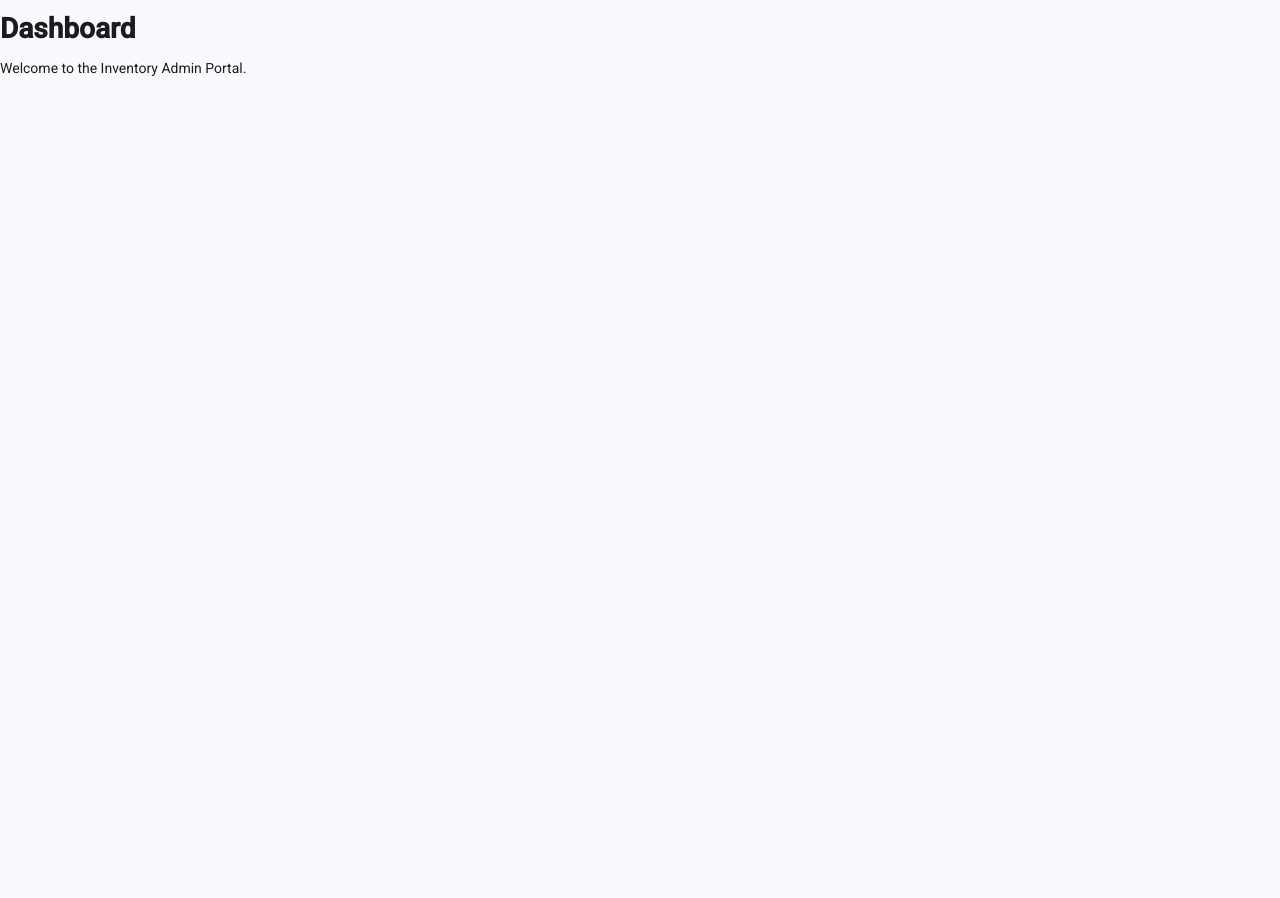
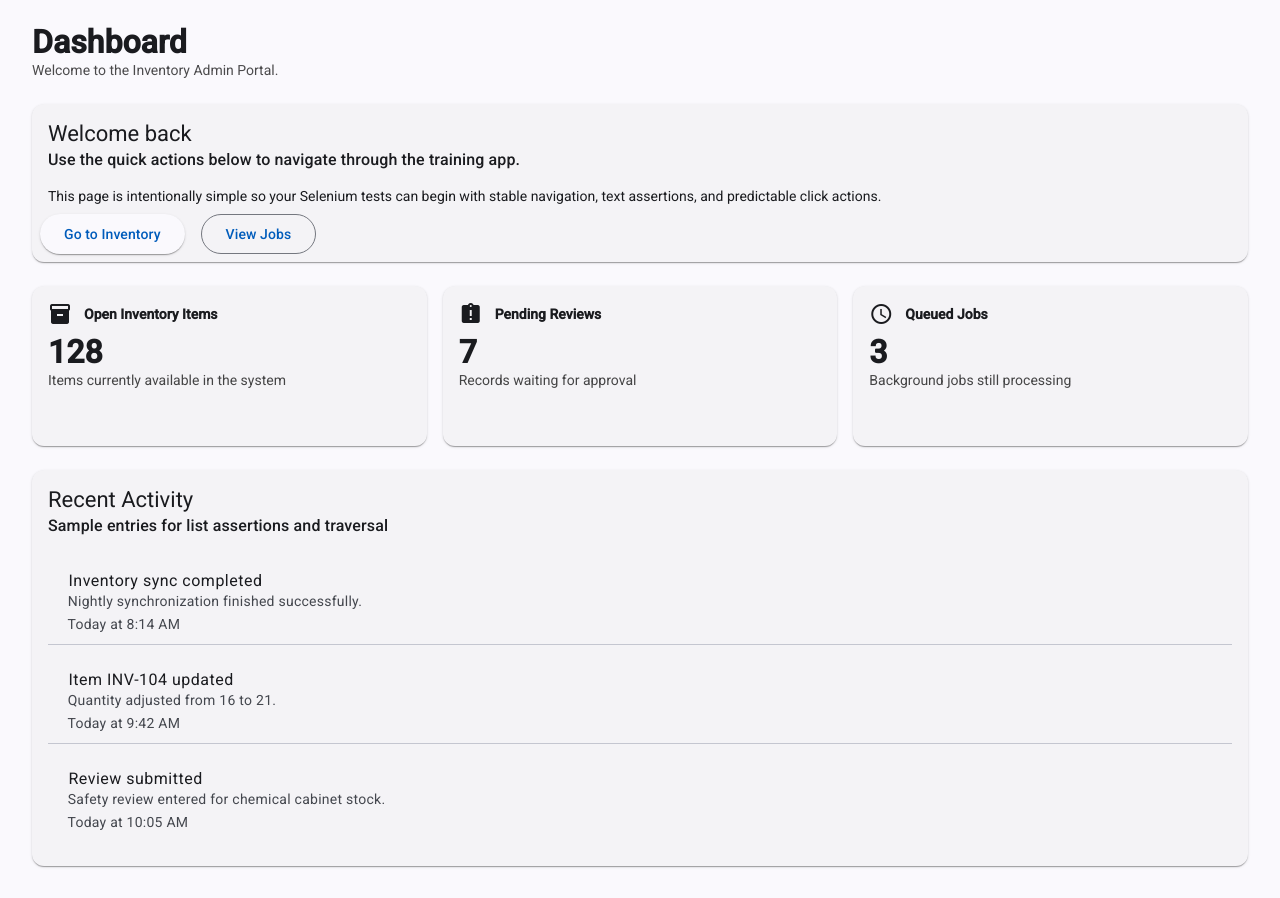
Before and after one commit to disnaut/selenium-training-demo, an Angular app in the folder selenium-training-app/: page /dashboard in a window 1280 px wide. Before the commit the page ends 819 px from the top, so only its background shows below. Built offline with nearby package versions, Linux system fonts and the light colour scheme.

Commit message:
added dashboard.

```diff
--- a/selenium-training-app/src/app/features/dashboard/dashboard.html
+++ b/selenium-training-app/src/app/features/dashboard/dashboard.html
@@ -1,4 +1,99 @@
-<div data-testid="dashboard-page">
-  <h1 data-testid="dashboard-title">Dashboard</h1>
-  <p>Welcome to the Inventory Admin Portal.</p>
+<div class="dashboard-page" data-testid="dashboard-page">
+  <header class="dashboard-header" data-testid="dashboard-header">
+    <div>
+      <h1 data-testid="dashboard-title">Dashboard</h1>
+      <p data-testid="dashboard-subtitle">Welcome to the Inventory Admin Portal.</p>
+    </div>
+  </header>
+
+  <section class="dashboard-grid">
+    <mat-card class="welcome-card" data-testid="dashboard-welcome-card">
+      <mat-card-header>
+        <mat-card-title data-testid="dashboard-welcome-title"> Welcome back </mat-card-title>
+        <mat-card-subtitle data-testid="dashboard-welcome-subtitle">
+          Use the quick actions below to navigate through the training app.
+        </mat-card-subtitle>
+      </mat-card-header>
+
+      <mat-card-content>
+        <p data-testid="dashboard-welcome-message">
+          This page is intentionally simple so your Selenium tests can begin with stable navigation,
+          text assertions, and predictable click actions.
+        </p>
+      </mat-card-content>
+
+      <mat-card-actions class="quick-actions">
+        <button
+          mat-raised-button
+          color="primary"
+          routerLink="/inventory"
+          data-testid="dashboard-go-to-inventory-button"
+        >
+          Go to Inventory
+        </button>
+
+        <button mat-stroked-button type="button" data-testid="dashboard-view-jobs-button">
+          View Jobs
+        </button>
+      </mat-card-actions>
+    </mat-card>
+
+    <div class="stats-grid" data-testid="dashboard-stats-grid">
+      @for (stat of stats; track stat.testId) {
+        <mat-card class="stat-card" [attr.data-testid]="stat.testId">
+          <mat-card-content>
+            <div class="stat-card-header">
+              <mat-icon [attr.data-testid]="stat.testId + '-icon'">
+                {{ stat.icon }}
+              </mat-icon>
+              <span class="stat-title" [attr.data-testid]="stat.testId + '-title'">
+                {{ stat.title }}
+              </span>
+            </div>
+
+            <div class="stat-value" [attr.data-testid]="stat.testId + '-value'">
+              {{ stat.value }}
+            </div>
+
+            <p class="stat-description" [attr.data-testid]="stat.testId + '-description'">
+              {{ stat.description }}
+            </p>
+          </mat-card-content>
+        </mat-card>
+      }
+    </div>
+
+    <mat-card class="activity-card" data-testid="dashboard-activity-card">
+      <mat-card-header>
+        <mat-card-title data-testid="dashboard-activity-title"> Recent Activity </mat-card-title>
+        <mat-card-subtitle data-testid="dashboard-activity-subtitle">
+          Sample entries for list assertions and traversal
+        </mat-card-subtitle>
+      </mat-card-header>
+
+      <mat-card-content>
+        <mat-list data-testid="dashboard-activity-list">
+          @for (item of recentActivity; track item.testId; let isLast = $last) {
+            <mat-list-item [attr.data-testid]="item.testId">
+              <div matListItemTitle [attr.data-testid]="item.testId + '-title'">
+                {{ item.title }}
+              </div>
+
+              <div matListItemLine [attr.data-testid]="item.testId + '-description'">
+                {{ item.description }}
+              </div>
+
+              <div matListItemLine [attr.data-testid]="item.testId + '-timestamp'">
+                {{ item.timestamp }}
+              </div>
+            </mat-list-item>
+
+            @if (!isLast) {
+              <mat-divider></mat-divider>
+            }
+          }
+        </mat-list>
+      </mat-card-content>
+    </mat-card>
+  </section>
 </div>
--- a/selenium-training-app/src/app/features/dashboard/dashboard.scss
+++ b/selenium-training-app/src/app/features/dashboard/dashboard.scss
@@ -0,0 +1,72 @@
+.dashboard-page {
+  padding: 2rem;
+  box-sizing: border-box;
+}
+
+.dashboard-header {
+  margin-bottom: 1.5rem;
+}
+
+.dashboard-header h1 {
+  margin: 0;
+  font-size: 2rem;
+}
+
+.dashboard-header p {
+  margin: 0.5rem 0 0;
+  color: rgba(0, 0, 0, 0.7);
+}
+
+.dashboard-grid {
+  display: grid;
+  gap: 1.5rem;
+}
+
+.welcome-card,
+.activity-card {
+  width: 100%;
+}
+
+.quick-actions {
+  display: flex;
+  gap: 1rem;
+  flex-wrap: wrap;
+}
+
+.stats-grid {
+  display: grid;
+  grid-template-columns: repeat(auto-fit, minmax(220px, 1fr));
+  gap: 1rem;
+}
+
+.stat-card {
+  min-height: 160px;
+}
+
+.stat-card-header {
+  display: flex;
+  align-items: center;
+  gap: 0.75rem;
+  margin-bottom: 1rem;
+}
+
+.stat-title {
+  font-weight: 600;
+}
+
+.stat-value {
+  font-size: 2rem;
+  font-weight: 700;
+  margin-bottom: 0.5rem;
+}
+
+.stat-description {
+  margin: 0;
+  color: rgba(0, 0, 0, 0.72);
+}
+
+mat-list-item {
+  height: auto !important;
+  padding-top: 0.75rem;
+  padding-bottom: 0.75rem;
+}
--- a/selenium-training-app/src/app/features/dashboard/dashboard.ts
+++ b/selenium-training-app/src/app/features/dashboard/dashboard.ts
@@ -1,9 +1,86 @@
 import { Component } from '@angular/core';
+import { CommonModule } from '@angular/common';
+import { RouterLink } from '@angular/router';
+
+import { MatCardModule } from '@angular/material/card';
+import { MatButtonModule } from '@angular/material/button';
+import { MatIconModule } from '@angular/material/icon';
+import { MatListModule } from '@angular/material/list';
+import { MatDividerModule } from '@angular/material/divider';
+
+interface DashboardStat {
+  title: string;
+  value: string;
+  description: string;
+  testId: string;
+  icon: string;
+}
+
+interface ActivityItem {
+  title: string;
+  description: string;
+  timestamp: string;
+  testId: string;
+}
 
 @Component({
   selector: 'app-dashboard',
-  imports: [],
+  standalone: true,
+  imports: [
+    CommonModule,
+    RouterLink,
+    MatCardModule,
+    MatButtonModule,
+    MatIconModule,
+    MatListModule,
+    MatDividerModule
+  ],
   templateUrl: './dashboard.html',
-  styleUrl: './dashboard.scss',
+  styleUrl: './dashboard.scss'
 })
-export class Dashboard {}
+export class Dashboard {
+  protected readonly stats: DashboardStat[] = [
+    {
+      title: 'Open Inventory Items',
+      value: '128',
+      description: 'Items currently available in the system',
+      testId: 'dashboard-stat-open-items',
+      icon: 'inventory_2'
+    },
+    {
+      title: 'Pending Reviews',
+      value: '7',
+      description: 'Records waiting for approval',
+      testId: 'dashboard-stat-pending-reviews',
+      icon: 'assignment_late'
+    },
+    {
+      title: 'Queued Jobs',
+      value: '3',
+      description: 'Background jobs still processing',
+      testId: 'dashboard-stat-queued-jobs',
+      icon: 'schedule'
+    }
+  ];
+
+  protected readonly recentActivity: ActivityItem[] = [
+    {
+      title: 'Inventory sync completed',
+      description: 'Nightly synchronization finished successfully.',
+      timestamp: 'Today at 8:14 AM',
+      testId: 'dashboard-activity-sync'
+    },
+    {
+      title: 'Item INV-104 updated',
+      description: 'Quantity adjusted from 16 to 21.',
+      timestamp: 'Today at 9:42 AM',
+      testId: 'dashboard-activity-item-update'
+    },
+    {
+      title: 'Review submitted',
+      description: 'Safety review entered for chemical cabinet stock.',
+      timestamp: 'Today at 10:05 AM',
+      testId: 'dashboard-activity-review'
+    }
+  ];
+}
```
